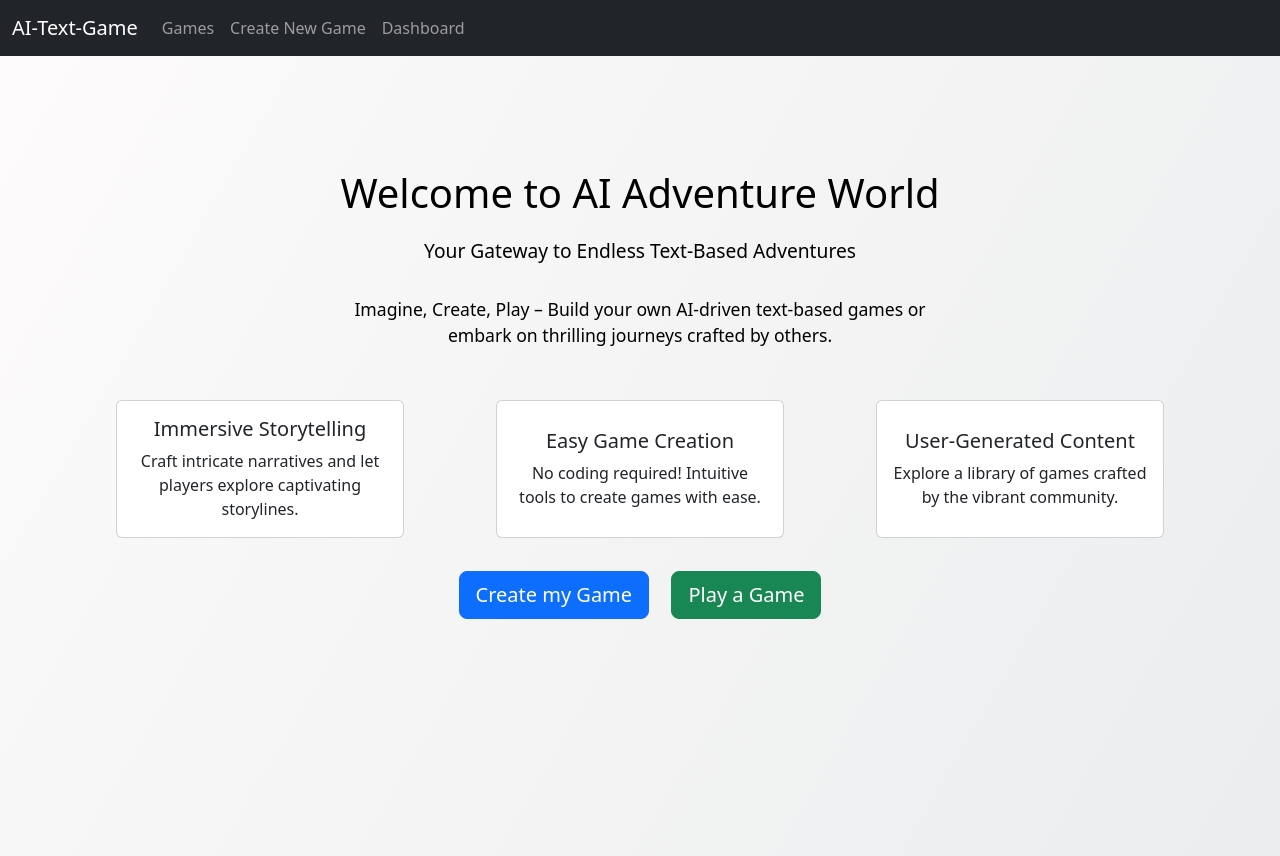
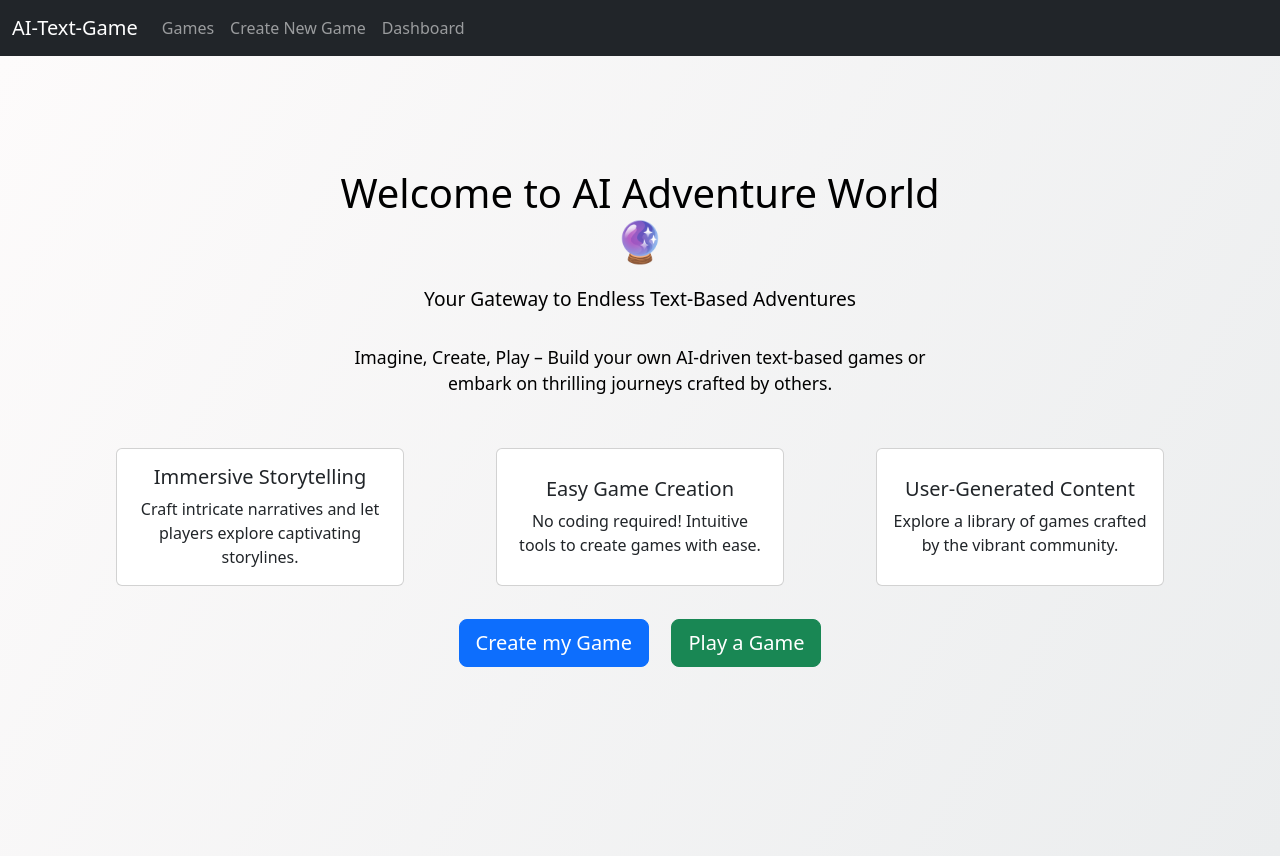
Before and after one commit to Jamnic98/ai-text-game-frontend, a React (Create React App) app: page / in a window 1280 px wide. Built offline with nearby package versions, Linux system fonts and the light colour scheme.

Commit message:
Update Home.jsx

```diff
--- a/src/components/Home.jsx
+++ b/src/components/Home.jsx
@@ -16,9 +16,9 @@ const Home = () => {
         }}
       >
         <Container style={{ marginTop: '1%' }}>
-          <div style={{ maxWidth: '600px', margin: '0 auto' }}>
+          <div style={{ maxWidth: '620px', margin: '0 auto' }}>
             <h1 style={{ fontSize: '2.5em', marginBottom: '20px' }}>
-              Welcome to AI Adventure World
+              Welcome to AI Adventure World 🔮
             </h1>
             <p style={{ fontSize: '1.2em', marginBottom: '30px' }}>
               Your Gateway to Endless Text-Based Adventures
```
